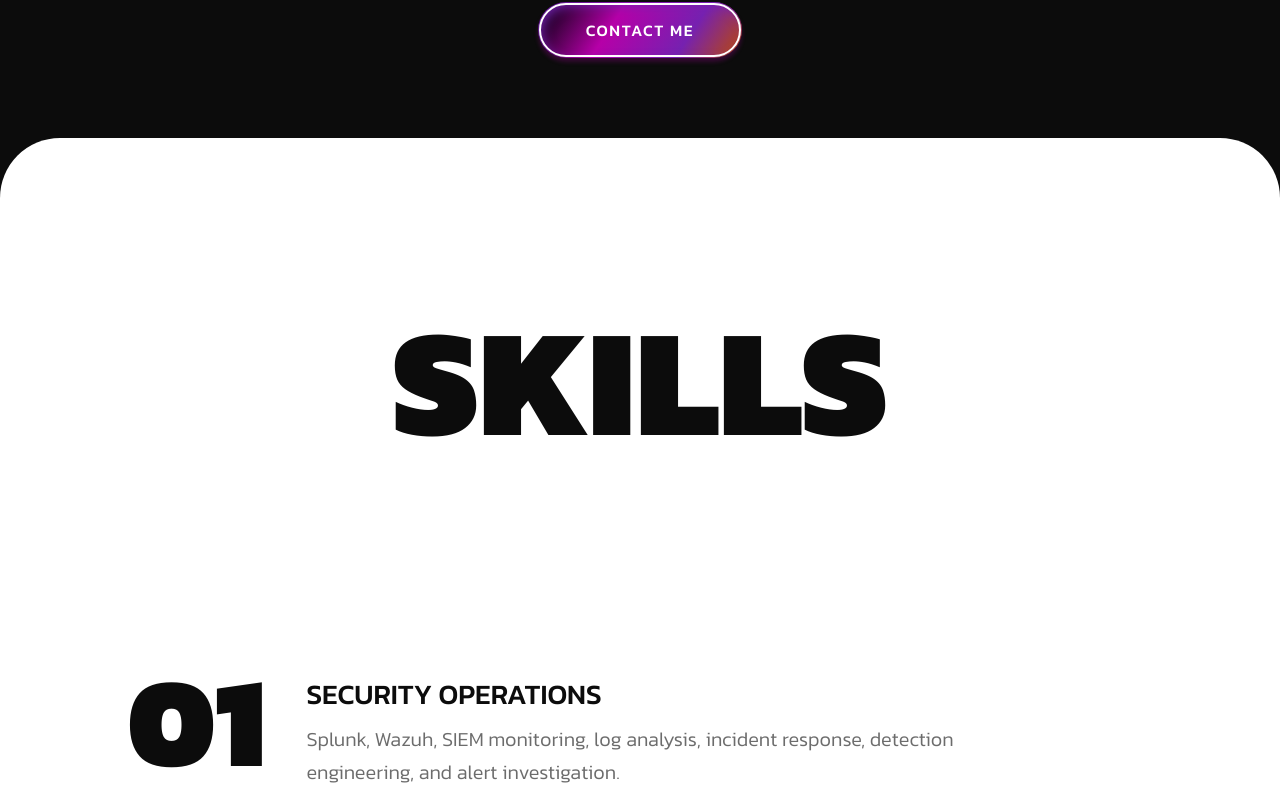
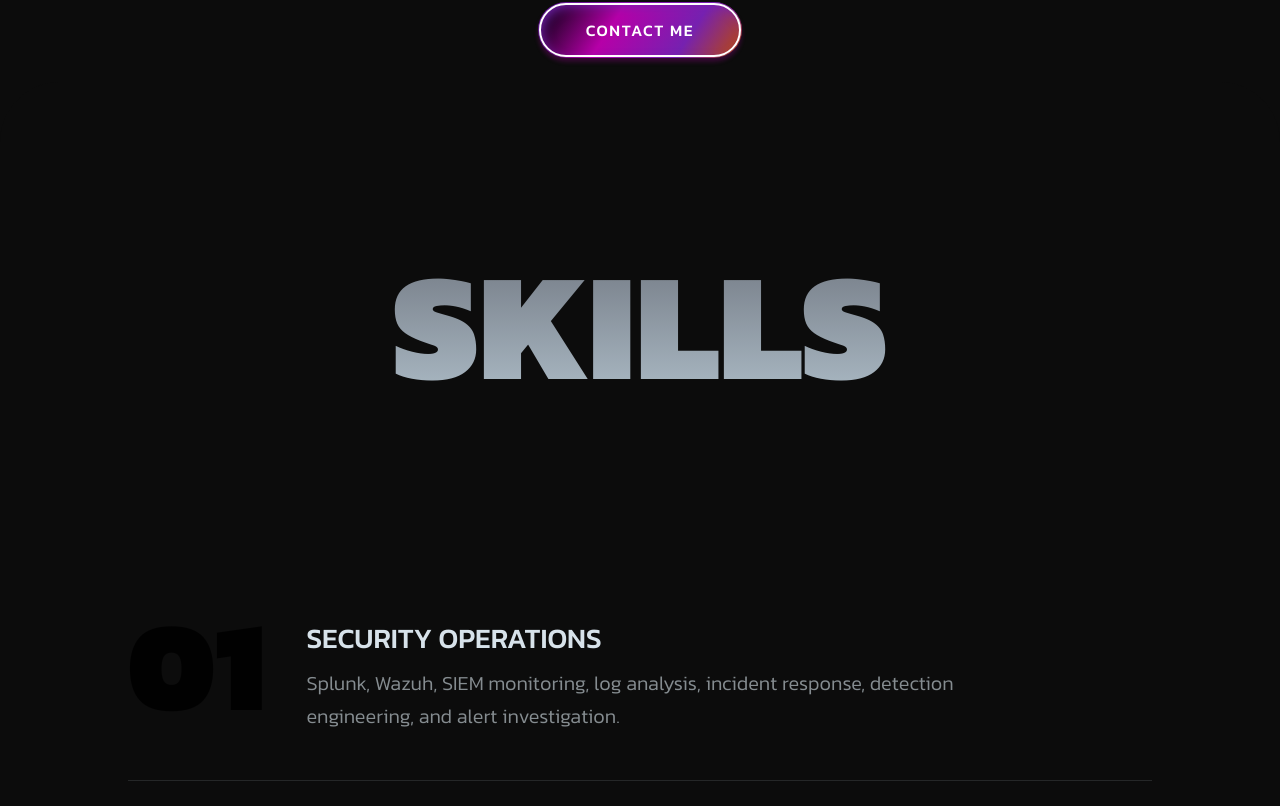
Before and after one commit to HARIPRAKASH805/portfolio, a React (Vite) app: page / in a window 1280 px wide. Shown: the part 2294-3100 px from the top of the page. Built offline with nearby package versions, Linux system fonts and the light colour scheme.

Commit message:
Update ServicesSection.tsx

```diff
--- a/src/components/ServicesSection.tsx
+++ b/src/components/ServicesSection.tsx
@@ -2,34 +2,34 @@ import FadeIn from './FadeIn';
 
 const SERVICES = [
   {
-    number: "01",
-    name: "Security Operations",
+    number: '01',
+    name: 'Security Operations',
     description:
-      "Splunk, Wazuh, SIEM monitoring, log analysis, incident response, detection engineering, and alert investigation.",
+      'Splunk, Wazuh, SIEM monitoring, log analysis, incident response, detection engineering, and alert investigation.',
   },
   {
-    number: "02",
-    name: "Threat Hunting",
+    number: '02',
+    name: 'Threat Hunting',
     description:
-      "MITRE ATT&CK, IOC analysis, Sigma rules, Windows Event Logs, Sysmon, endpoint monitoring, and proactive threat detection.",
+      'MITRE ATT&CK, IOC analysis, Sigma rules, Windows Event Logs, Sysmon, endpoint monitoring, and proactive threat detection.',
   },
   {
-    number: "03",
-    name: "Governance, Risk & Compliance",
+    number: '03',
+    name: 'Governance, Risk & Compliance',
     description:
-      "Risk assessment, ISO/IEC 27001 fundamentals, NIST Cybersecurity Framework, CIS Controls, security policies, compliance, and audit readiness.",
+      'Risk assessment, ISO/IEC 27001 fundamentals, NIST Cybersecurity Framework, CIS Controls, security policies, compliance, and audit readiness.',
   },
   {
-    number: "04",
-    name: "Networking & Security",
+    number: '04',
+    name: 'Networking & Security',
     description:
-      "TCP/IP, DNS, HTTP/S, SSH, VPN, firewalls, Wireshark, Nmap, Burp Suite, and secure network architecture.",
+      'TCP/IP, DNS, HTTP/S, SSH, VPN, firewalls, Wireshark, Nmap, Burp Suite, and secure network architecture.',
   },
   {
-    number: "05",
-    name: "Programming & Automation",
+    number: '05',
+    name: 'Programming & Automation',
     description:
-      "Python, PowerShell, Bash, Git, security scripting, automation, and VirtualBox lab environments.",
+      'Python, PowerShell, Bash, Git, security scripting, automation, and VirtualBox lab environments.',
   },
 ];
 
@@ -37,11 +37,11 @@ export default function ServicesSection() {
   return (
     <section
       id="skills"
-      className="bg-white rounded-t-[40px] sm:rounded-t-[50px] md:rounded-t-[60px] px-5 sm:px-8 md:px-10 py-20 sm:py-24 md:py-32"
+      className="relative z-10 bg-[#0C0C0C] rounded-t-[40px] sm:rounded-t-[50px] md:rounded-t-[60px] -mt-10 sm:-mt-12 md:-mt-14 px-5 sm:px-8 md:px-10 pt-20 sm:pt-24 md:pt-32 pb-10 sm:pb-14 md:pb-16"
     >
       <FadeIn delay={0} y={40}>
         <h2
-          className="text-[#0C0C0C] font-black uppercase text-center mb-16 sm:mb-20 md:mb-28"
+          className="hero-heading font-black uppercase text-center mb-16 sm:mb-20 md:mb-28"
           style={{ fontSize: 'clamp(3rem, 12vw, 160px)' }}
         >
           Skills
@@ -53,24 +53,24 @@ export default function ServicesSection() {
           <FadeIn key={service.number} delay={i * 0.1} y={20}>
             <div
               className="flex items-start gap-6 sm:gap-10 py-8 sm:py-10 md:py-12"
-              style={{ borderBottom: '1px solid rgba(12, 12, 12, 0.15)' }}
+              style={{ borderBottom: '1px solid rgba(215, 226, 234, 0.12)' }}
             >
               <span
-                className="text-[#0C0C0C] font-black flex-shrink-0"
-                style={{ fontSize: 'clamp(3rem, 10vw, 140px)', lineHeight: 1 }}
+                className="text-accent font-black flex-shrink-0"
+                style={{ fontSize: 'clamp(3rem, 10vw, 140px)', lineHeight: 1, opacity: 0.85 }}
               >
                 {service.number}
               </span>
               <div className="flex flex-col gap-2 pt-2 sm:pt-4">
                 <h3
-                  className="text-[#0C0C0C] font-medium uppercase"
+                  className="text-[#D7E2EA] font-medium uppercase"
                   style={{ fontSize: 'clamp(1rem, 2.2vw, 2.1rem)' }}
                 >
                   {service.name}
                 </h3>
                 <p
-                  className="text-[#0C0C0C] font-light leading-relaxed max-w-2xl"
-                  style={{ fontSize: 'clamp(0.85rem, 1.6vw, 1.25rem)', opacity: 0.6 }}
+                  className="text-[#D7E2EA]/60 font-light leading-relaxed max-w-2xl"
+                  style={{ fontSize: 'clamp(0.85rem, 1.6vw, 1.25rem)' }}
                 >
                   {service.description}
                 </p>
```
